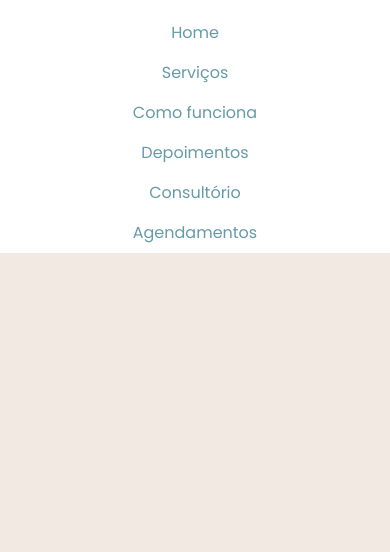
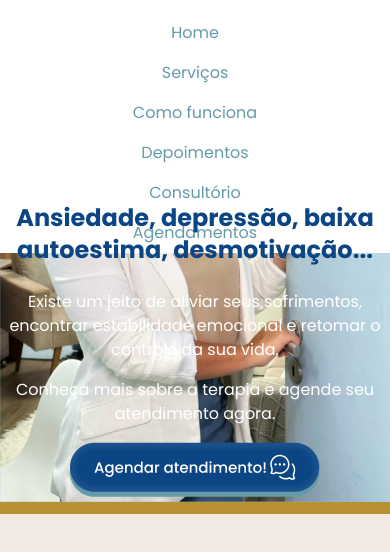
Before and after one commit to JoaresMiranda/2024-livia-melo, a website: page index.html in a window 390 px wide. Both pictures are taken after a click on the element 346 px from the left and 51 px from the top of the page. Shown: the part 90-642 px from the top of the page. Drawn offline with Linux system fonts and the light colour scheme.

Commit message:
adjust folders and update bio

```diff
--- a/index.html
+++ b/index.html
@@ -10,18 +10,15 @@
       href="https://fonts.googleapis.com/css2?family=Poppins:wght@400;500;700&display=swap"
       rel="stylesheet"
     />
-    <link href="./assets/output.css" rel="stylesheet" />
-    <script src="./assets/js/scripts.js" defer></script>
+    <link href="./output.css" rel="stylesheet" />
+    <script src="./scripts.js" defer></script>
     <title>Lívia Melo - Psicóloga</title>
   </head>
   <body class="bg-soft-beige">
-    <header class="w-full bg-white block fixed">
+    <header class="w-full bg-white block relative">
       <div class="header-content px-8 py-4 flex max-w-screen-2xl items-center m-auto">
         <div class="logo">
-          <img
-            src="./assets/images/logo-livia-melo-psicologa.png"
-            alt="Logo Lívia Melo - Psicóloga"
-          />
+          <img src="./images/logo-livia-melo-psicologa.png" alt="Logo Lívia Melo - Psicóloga" />
         </div>
         <nav class="menu ml-auto">
           <ul class="hidden lg:visible lg:flex gap-6 xl:gap-16">
@@ -34,10 +31,10 @@
           </ul>
         </nav>
         <div class="menu-mobile ml-auto lg:hidden cursor-pointer" onclick="menuToggle()">
-          <img src="./assets/images/menu.svg" />
+          <img src="./images/menu.svg" />
         </div>
       </div>
-      <nav class="menuDropDown flex-nowrap hidden lg:hidden bg-white">
+      <nav class="menuDropDown flex-nowrap hidden lg:hidden bg-white absolute w-full">
         <ul class="flex flex-col text-center">
           <li class="">
             <a href="#Home" class="selected">Home</a>
@@ -50,5 +47,36 @@
         </ul>
       </nav>
     </header>
+    <div>
+      <div class="about bg-soft-blue border-b-[12px] border-dark-beige">
+        <div
+          class="about__content max-w-screen-2xl m-auto flex flex-col lg:flex-row justify-center items-center"
+        >
+          <div
+            class="about__text w-96 text-center lg:text-left lg:ml-32 absolute lg:relative mt-52 lg:mt-0"
+          >
+            <h2 class="text-2xl font-semibold text-dark-blue">
+              Ansiedade, depressão, baixa autoestima, desmotivação...
+            </h2>
+            <div class="text-white flex flex-col gap-4 my-6">
+              <p>
+                Existe um jeito de aliviar seus sofrimentos, encontrar estabilidade emocional e
+                retomar o controle da sua vida.
+              </p>
+              <p>Conheça mais sobre a terapia e agende seu atendimento agora.</p>
+              <a href="#"
+                ><img
+                  src="./images/bt-agendar.png"
+                  alt="Botão agendar atendimento"
+                  class="m-auto lg:m-0"
+              /></a>
+            </div>
+          </div>
+          <div class="about__image lg:ml-auto">
+            <img src="./images/livia-melo-perfil.png" class="max-h-[650px]" />
+          </div>
+        </div>
+      </div>
+    </div>
   </body>
 </html>
--- a/package.json
+++ b/package.json
@@ -4,7 +4,8 @@
   "description": "Site Livia Melo",
   "main": "index.js",
   "scripts": {
-    "test": "echo \"Error: no test specified\" && exit 1"
+    "test": "echo \"Error: no test specified\" && exit 1",
+    "dev": "npx tailwindcss -i ./input.css -o ./output.css --watch"
   },
   "repository": {
     "type": "git",
--- a/tailwind.config.js
+++ b/tailwind.config.js
@@ -1,13 +1,16 @@
 /** @type {import('tailwindcss').Config} */
 module.exports = {
-  content: [],
+  content: ['./*.{html,js,css}'],
   theme: {
     extend: {},
     colors: {
       'soft-green': '#659ba8',
       'soft-beige': '#F1E9E2',
+      'soft-blue': '#93C2DB',
+      'soft-black': '#282828',
+      'dark-blue': '#0C4584',
+      'dark-beige': '#B79132',
       white: '#FFF',
-      'soft-black': '#282828',
     },
     fontFamily: {
       sans: ['Poppins'],
```
Also changed, not shown: images/bt-agendar.png (added), images/livia-melo-perfil.png (added), images/logo-livia-melo-psicologa.png (renamed from assets/images/logo-livia-melo-psicologa.png), images/menu.svg (renamed from assets/images/menu.svg), input.css (renamed from assets/input.css), output.css, scripts.js (renamed from assets/js/scripts.js).
